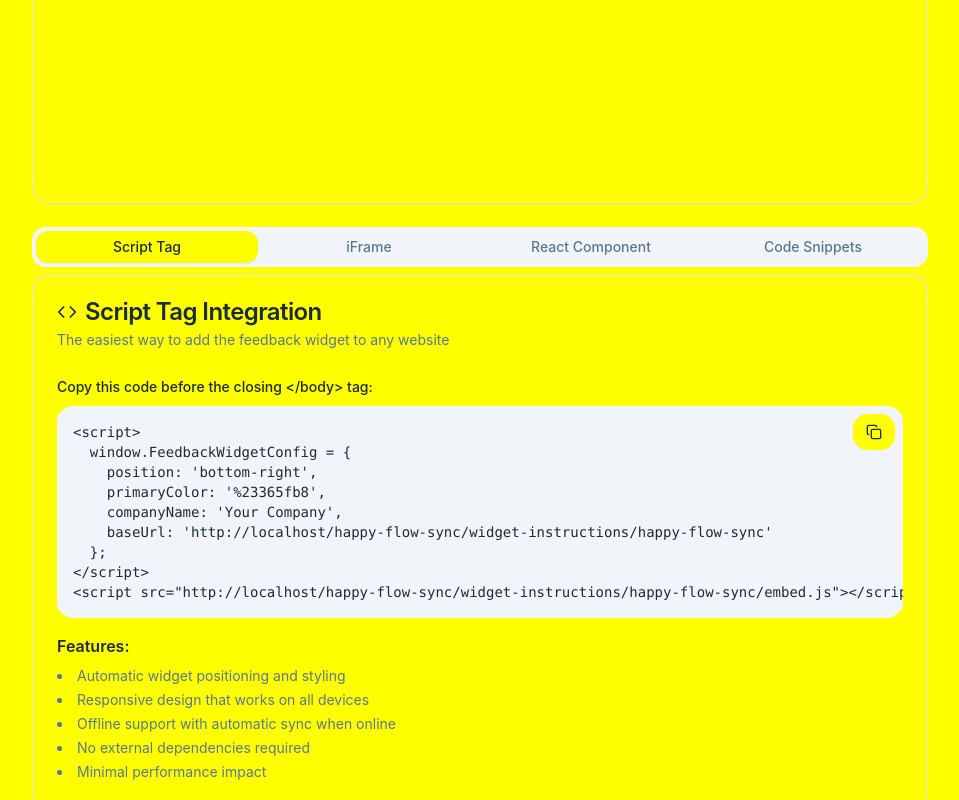
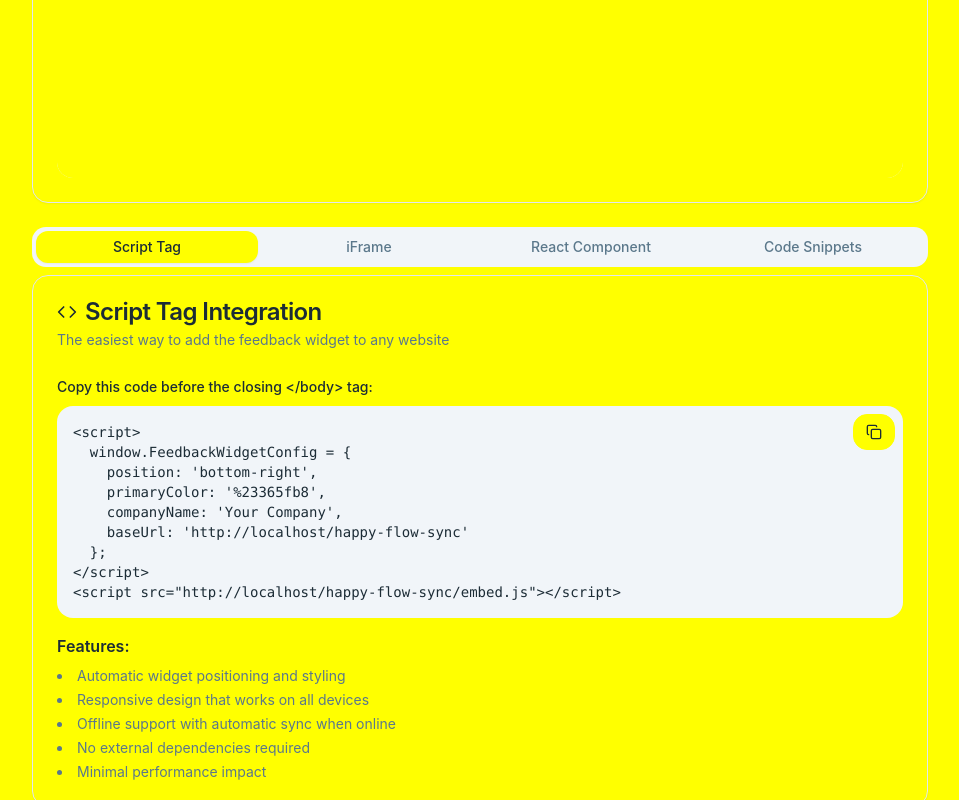
Before and after one commit to Airport-Feedback/happy-flow-sync, a React (Vite) app: page /happy-flow-sync/widget-instructions in a window 1280 px wide. Shown: the part 429-1229 px from the top of the page, without its empty margins (160-1119 px from the left). Built offline with nearby package versions, Linux system fonts and the light colour scheme; the HTML template or start-up script is replaced by a standard one.

Commit message:
Corrected the Iframe in hte widget configuration src url

```diff
--- a/src/pages/WidgetInstructions.tsx
+++ b/src/pages/WidgetInstructions.tsx
@@ -21,7 +21,7 @@ const WidgetInstructions = () => {
     setTimeout(() => setCopied(null), 2000);
   };
 
-  const currentUrl = window.location.origin + window.location.pathname.replace(/\/$/, '') + '/happy-flow-sync';
+  const currentUrl = window.location.origin + '/happy-flow-sync';
 
   const embedScript = `<script>
   window.FeedbackWidgetConfig = {
```
